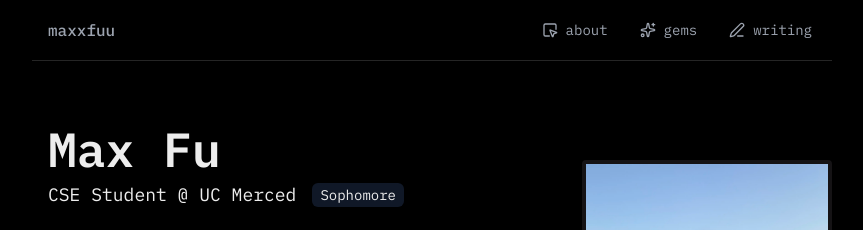
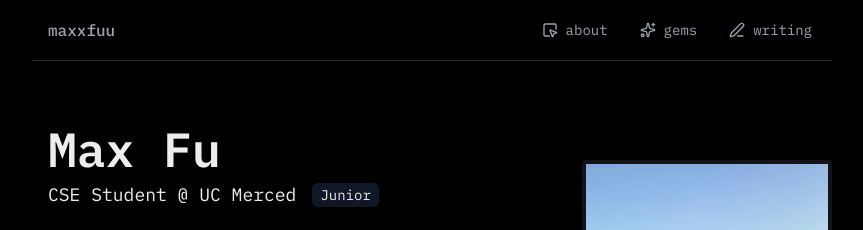
Before and after one commit to maxxfuu/dot-com, a Next.js app: page / in a window 1280 px wide. Shown: the top 230 px of the page, without its empty margins (208-1071 px from the left). Built offline with nearby package versions, Linux system fonts and the light colour scheme.

Commit message:
Junior Standing

```diff
--- a/src/app/components/hero.tsx
+++ b/src/app/components/hero.tsx
@@ -66,7 +66,7 @@ export default function Hero() {
         <h1 className="text-3xl sm:text-4xl md:text-5xl font-semibold mb-2">Max Fu</h1>
         <h2 className="text-sm sm:text-base md:text-lg flex flex-col sm:inline-flex sm:flex-row sm:items-center mb-3 sm:mb-4">
           <span>CSE Student @ UC Merced</span>
-          <span className="bg-[#101827] text-white-500 mt-2 sm:mt-0 sm:ml-4 rounded-md px-2 py-0.5 text-xs sm:text-sm self-start sm:self-auto">Sophomore</span>
+          <span className="bg-[#101827] text-white-500 mt-2 sm:mt-0 sm:ml-4 rounded-md px-2 py-0.5 text-xs sm:text-sm self-start sm:self-auto">Junior</span>
         </h2>
         <p className="text-[#9CA3AF] mb-3 text-sm sm:text-base leading-relaxed">I&apos;m a full time student and an aspiring software engineer. I enjoy building SaaS Projects that are innovative, unique, and scaleable.</p>
         <p className="text-[#9CA3AF] mb-4 sm:mb-6 text-sm sm:text-base">If you&apos;d like to connect, feel free to reach out!</p>
```
